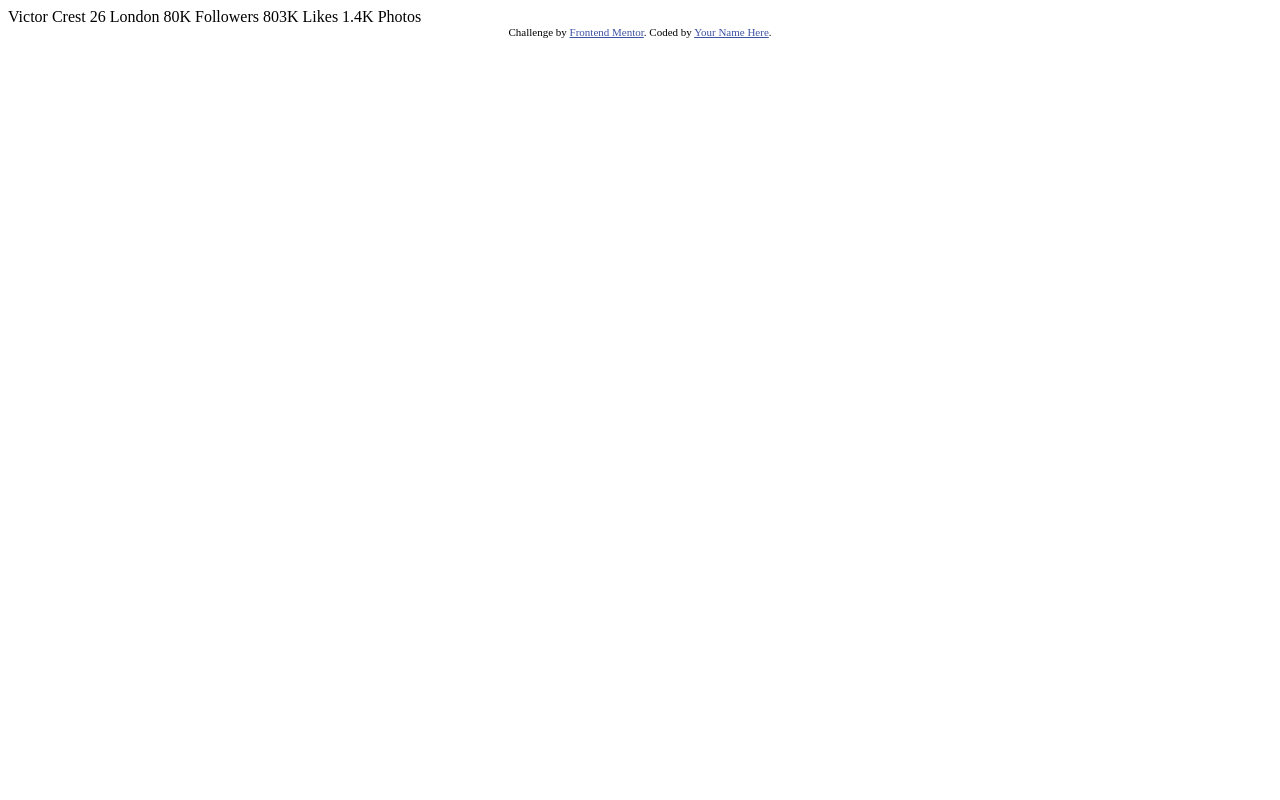
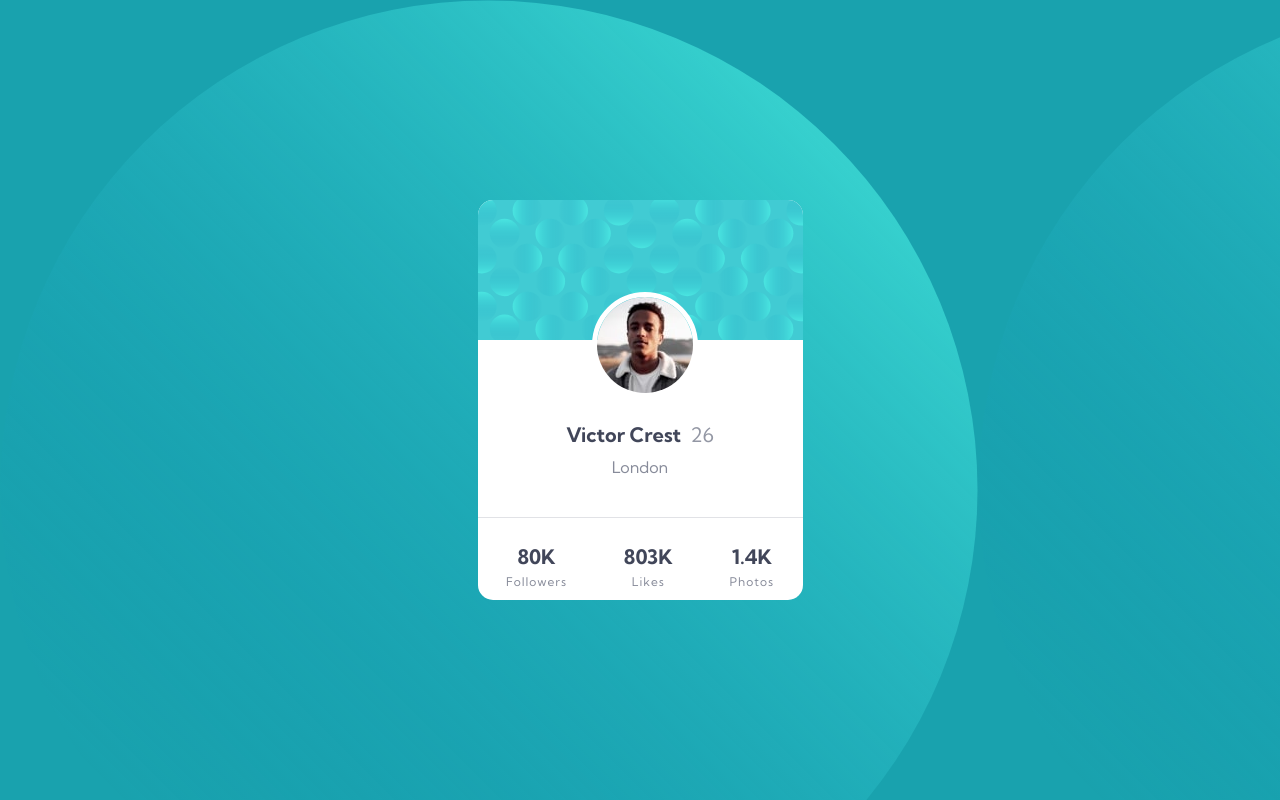
Before and after one commit to Corn1207/profile-card-component, a plain HTML site: page index.html in a window 1280 px wide. Drawn offline with Linux system fonts and the light colour scheme.

Commit message:
challenge finished

```diff
--- /dev/null
+++ b/css/mobile.css
@@ -0,0 +1,113 @@
+:root {
+  --light-blue: hsl(227, 10%, 46%);
+  --bold-text: hsl(229, 23%, 23%);
+}
+
+* {
+  padding: 0;
+  margin: 0;
+  box-sizing: border-box;
+}
+
+html {
+  font-family: 'Kumbh Sans', sans-serif;
+}
+
+body {
+  background-color: hsl(185, 75%, 39%);
+  background-image: url('../images/bg-pattern-top.svg');
+  background-repeat: repeat;
+}
+
+.card-container {
+  background-color: white;
+  width: 325px;
+  height: 400px;
+  border-radius: 15px;
+  margin: auto;
+  margin-top: calc(50vh - 200px);
+}
+
+.top-card {
+  background-color:#18a2ae;
+  background-image: url('../images/bg-pattern-card.svg');
+  background-position: round;
+  height: 140px;
+  width: 100%;
+  border-top-left-radius: 15px;
+  border-top-right-radius: 15px;
+}
+
+.card-container .contain {
+  display: flexbox;
+}
+
+.card-container .contain .img-profile {
+  display: absolute;
+  margin-top: -48px;
+  width: 100%;
+  padding-left: calc(50% - 48px);
+}
+
+.card-container .contain .img-profile img {
+  border-radius: 100px;
+  border: 5px solid white
+}
+
+.card-container .contain .contain-main h2 {
+    font-size: 20px;
+    margin-top: 20px;
+    text-align: center;
+    color: var(--bold-text);
+    opacity: 0.9;
+}
+
+.card-container .contain .contain-main h2 span {
+  font-weight: 400;
+  color: var(--light-blue);
+  margin-left: 5px;
+  opacity: 0.8;
+}
+
+.card-container .contain .contain-main p {
+  text-align: center;
+  color: var(--light-blue);
+  margin-top: 10px;
+  opacity: 0.8;
+}
+
+.card-container .divisor {
+  width: 100%;
+  height: 1px;
+  background-color: var(--light-blue);
+  opacity: 0.2;
+  margin-top: 40px;
+}
+
+.card-container .contain-stats {
+  display: flex;
+  flex-wrap: wrap;
+  justify-items: center;
+  justify-content: center;
+  justify-content: space-around;
+  margin: 25.5px auto;
+  height: 100%;
+  width: 100%;
+}
+
+.contain-stats .stats h2{
+  font-size: 20px;
+  text-align: center;
+  color: var(--bold-text);
+  opacity: 0.9;
+}
+
+.contain-stats .stats p{
+  font-weight: 400;
+  color: var(--light-blue);
+  text-align: center;
+  opacity: 0.8;
+  font-size: 12px;
+  margin-top: 5px;
+  letter-spacing: 1px;
+}
--- a/index.html
+++ b/index.html
@@ -9,27 +9,40 @@
   <title>Frontend Mentor | Profile card component</title>
 
   <!-- Feel free to remove these styles or customise in your own stylesheet 👍 -->
-  <style>
-    .attribution { font-size: 11px; text-align: center; }
-    .attribution a { color: hsl(228, 45%, 44%); }
-  </style>
+
+  <!-- FONTS -->
+  <link rel="preconnect" href="https://fonts.gstatic.com">
+  <link href="https://fonts.googleapis.com/css2?family=Kumbh+Sans:wght@400;700&display=swap" rel="stylesheet">
+
+  <!-- STYLES -->
+  <link rel="stylesheet" href="css/mobile.css">
+
 </head>
 <body>
-  Victor Crest
-  26
-  London
-
-  80K
-  Followers
-
-  803K
-  Likes
-
-  1.4K
-  Photos
-  <div class="attribution">
-    Challenge by <a href="https://www.frontendmentor.io?ref=challenge" target="_blank">Frontend Mentor</a>.
-    Coded by <a href="#">Your Name Here</a>.
+  <div class="card-container">
+    <div class="top-card"></div>
+    <div class="contain">
+      <div class="img-profile"><img src="./images/image-victor.jpg" alt="Picture Profile"></div>
+      <div class="contain-main">
+        <h2>Victor Crest <span>26</span></h2>
+        <p>London</p>
+      </div>
+      <div class="divisor"></div>
+      <div class="contain-stats">
+        <div class="stats">
+          <h2>80K</h2>
+          <p>Followers</p>
+        </div>
+        <div class="stats">
+          <h2>803K</h2>
+          <p>Likes</p>
+        </div>
+        <div class="stats">
+          <h2>1.4K</h2>
+          <p>Photos</p>
+        </div>
+      </div>
+    </div>
   </div>
 </body>
 </html>
```
